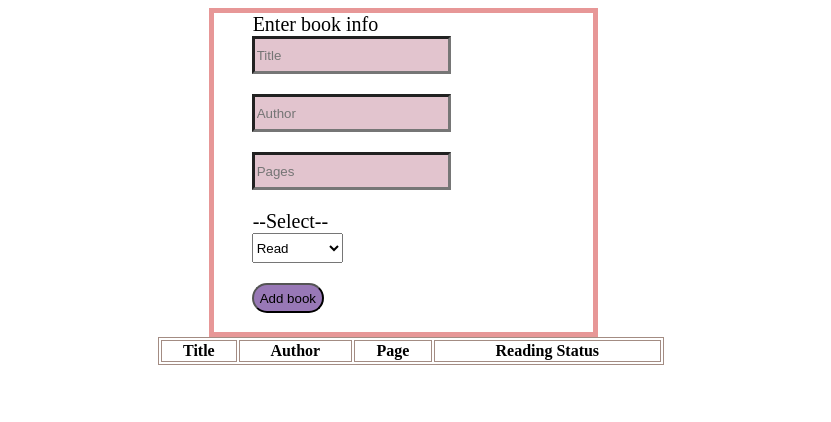
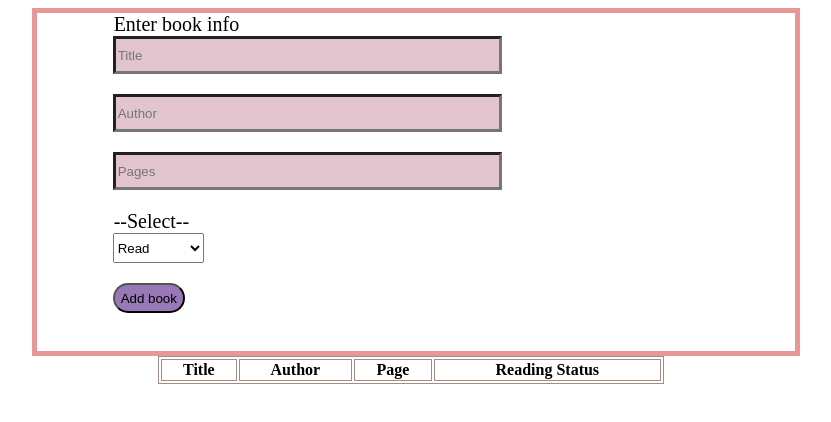
Before and after one commit to ibukun53/Library-project, a website: page index.html in a window 1280 px wide. Shown: the whole page, without its empty margins (229-1060 px from the left). Drawn offline with Linux system fonts and the light colour scheme.

Commit message:
Fixing form size

```diff
--- a/index.css
+++ b/index.css
@@ -19,11 +19,11 @@
 }
 
 #form {
-    margin-left: 34%;
+    margin-left: 20%;
 }
 
 #form:valid {
-    width: 30%;
+    width: 60%;
     border : 5px solid rgb(171, 206, 171);
 }
 
@@ -32,7 +32,7 @@ input:invalid {
 }
 
 #form:invalid {
-    width: 30%;
+    width: 60%;
     border : 5px solid rgb(231, 151, 151);
 }
 
```
